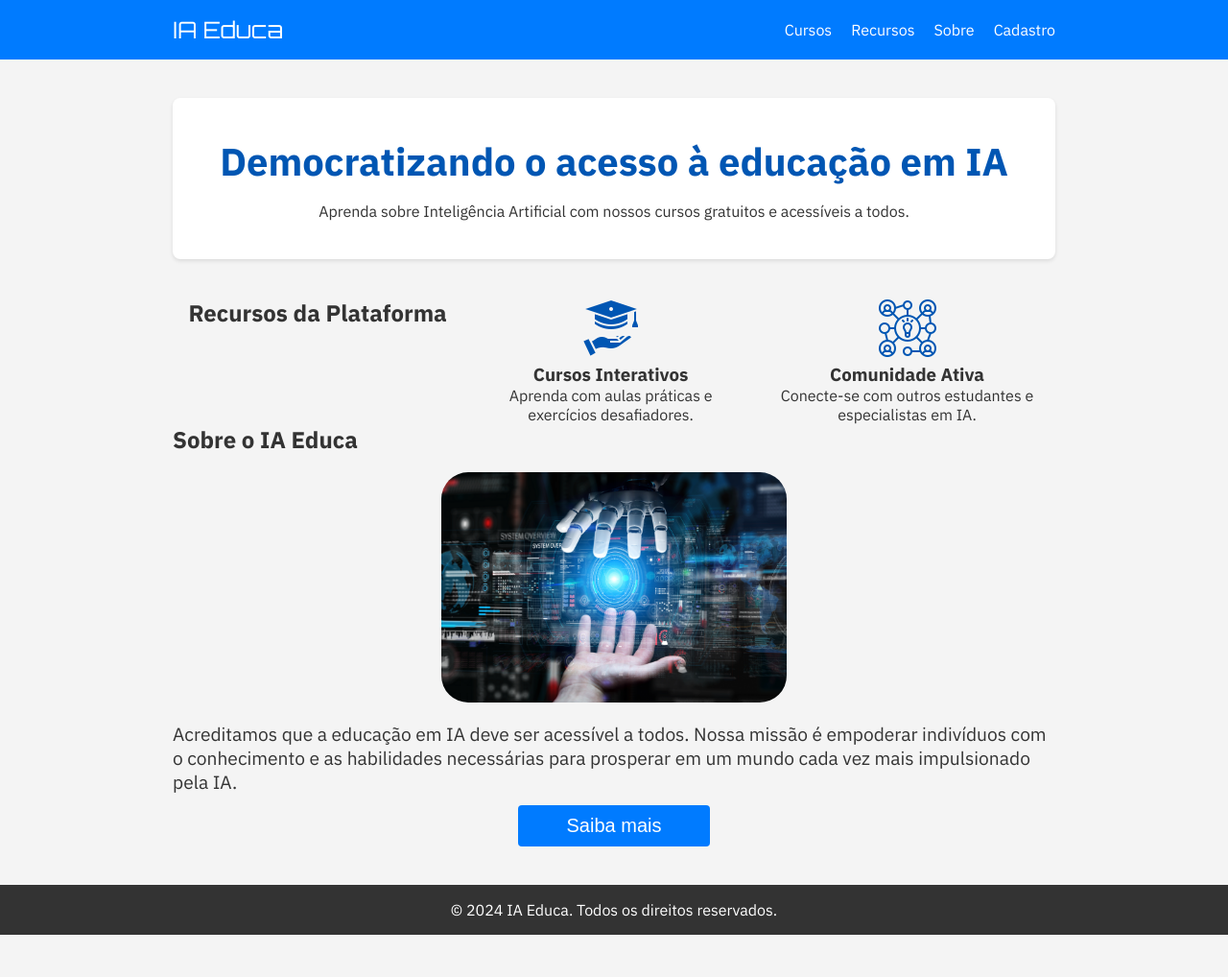
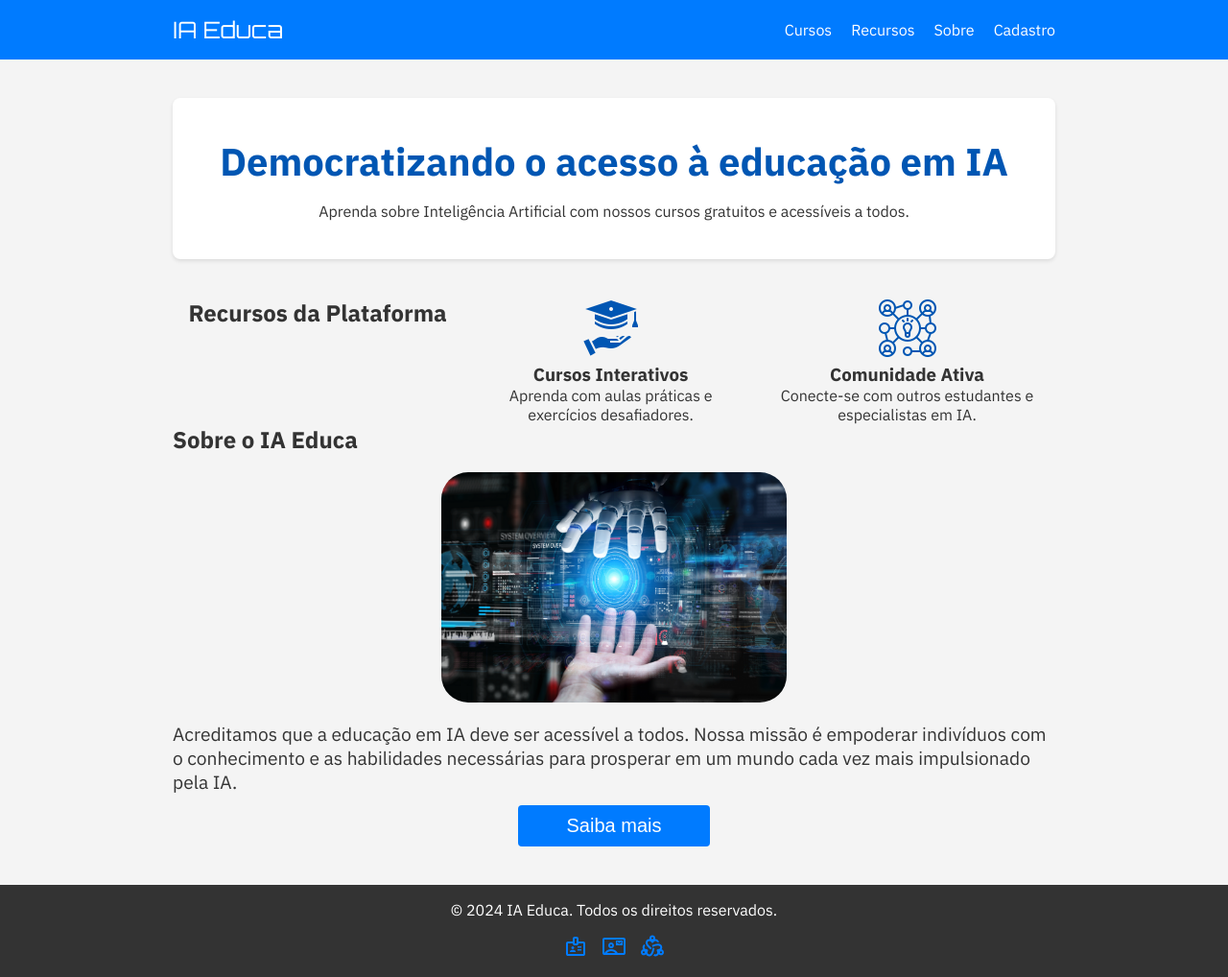
Before and after one commit to luislimafulldev/ia-educa, a plain HTML site: page index.html in a window 1280 px wide. Shown: the whole page at 96% size. Before the commit the page ends 974 px from the top, so only its background shows below. Drawn offline with Linux system fonts and the light colour scheme.

Commit message:
feat: add social media icons to footer and update layout in index.html; include new SVG images

```diff
--- a/index.html
+++ b/index.html
@@ -1,10 +1,10 @@
 <!DOCTYPE html>
 <html lang="pt-br">
   <head>
-    <meta charset="UTF-8">
-    <meta name="viewport" content="width=device-width, initial-scale=1.0">
+    <meta charset="UTF-8" />
+    <meta name="viewport" content="width=device-width, initial-scale=1.0" />
     <title>IA Educa - Educação em Inteligência Artificial</title>
-    <link rel="stylesheet" href="./styles/style.css">
+    <link rel="stylesheet" href="./styles/style.css" />
   </head>
   <body>
     <header>
@@ -22,18 +22,21 @@
     <main>
       <section class="hero">
         <h1>Democratizando o acesso à educação em IA</h1>
-            <p>Aprenda sobre Inteligência Artificial com nossos cursos gratuitos e acessíveis a todos.</p>
+        <p>
+          Aprenda sobre Inteligência Artificial com nossos cursos gratuitos e
+          acessíveis a todos.
+        </p>
       </section>
 
       <section class="features">
         <h2>Recursos da Plataforma</h2>
         <div class="feature">
-                <img src="./img/graduacao.png" alt="Ícone de curso">
+          <img src="./img/graduacao.png" alt="Ícone de curso" />
           <h3>Cursos Interativos</h3>
           <p>Aprenda com aulas práticas e exercícios desafiadores.</p>
         </div>
         <div class="feature">
-                <img src="./img/comunidade-online.png" alt="Ícone de comunidade">
+          <img src="./img/comunidade-online.png" alt="Ícone de comunidade" />
           <h3>Comunidade Ativa</h3>
           <p>Conecte-se com outros estudantes e especialistas em IA.</p>
         </div>
@@ -42,9 +45,14 @@
       <section class="about">
         <h2>Sobre o IA Educa</h2>
         <div class="about-image">
-                <img src="./img/ia-e-humano.png" alt="Imagem sobre IA">
+          <img src="./img/ia-e-humano.png" alt="Imagem sobre IA" />
         </div>
-            <p>Acreditamos que a educação em IA deve ser acessível a todos. Nossa missão é <span class="highlight">empoderar</span> indivíduos com o conhecimento e as habilidades necessárias para prosperar em um mundo cada vez mais impulsionado pela IA.</p>
+        <p>
+          Acreditamos que a educação em IA deve ser acessível a todos. Nossa
+          missão é <span class="highlight">empoderar</span> indivíduos com o
+          conhecimento e as habilidades necessárias para prosperar em um mundo
+          cada vez mais impulsionado pela IA.
+        </p>
         <div class="about-button">
           <button onclick="window.location.href='#'">Saiba mais</button>
         </div>
@@ -53,6 +61,23 @@
 
     <footer>
       <p>&copy; 2024 IA Educa. Todos os direitos reservados.</p>
+      <div class="social-icons">
+        <a href="https://www.linkedin.com" target="_blank"
+          ><img
+            src="./img/badge_24dp_007BFF_FILL0_wght400_GRAD0_opsz24.svg"
+            alt="LinkedIn"
+        /></a>
+        <a href="https://www.instagram.com" target="_blank"
+          ><img
+            src="./img/contact_mail_24dp_007BFF_FILL0_wght400_GRAD0_opsz24.svg"
+            alt="Instagram"
+        /></a>
+        <a href="https://www.facebook.com" target="_blank"
+          ><img
+            src="./img/diversity_2_24dp_007BFF_FILL0_wght400_GRAD0_opsz24.svg"
+            alt="Facebook"
+        /></a>
+      </div>
     </footer>
   </body>
 </html>
--- a/styles/style.css
+++ b/styles/style.css
@@ -146,6 +146,18 @@ footer {
   padding: 16px 0;
 }
 
+.social-icons {
+  display: flex;
+  justify-content: center;
+  gap: 1rem;
+  margin-top: 1rem;
+}
+
+.social-icons a img {
+  width: 24px;
+  height: 24px;
+}
+
 .register {
   display: flex;
   flex-direction: column;
```
Also changed, not shown: img/badge_24dp_007BFF_FILL0_wght400_GRAD0_opsz24.svg (added), img/contact_mail_24dp_007BFF_FILL0_wght400_GRAD0_opsz24.svg (added), img/diversity_2_24dp_007BFF_FILL0_wght400_GRAD0_opsz24.svg (added). Lines whose indentation alone changed are shown as unchanged.
